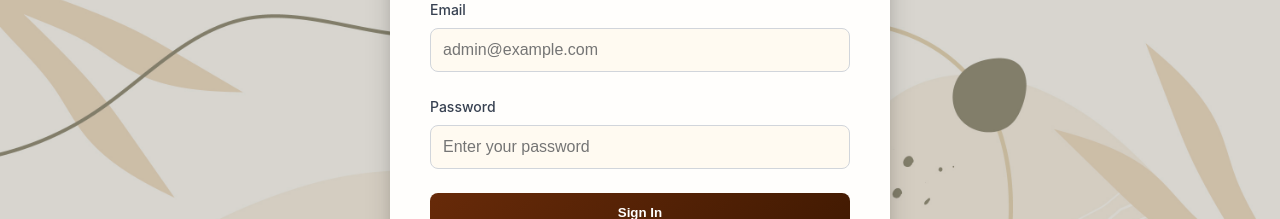
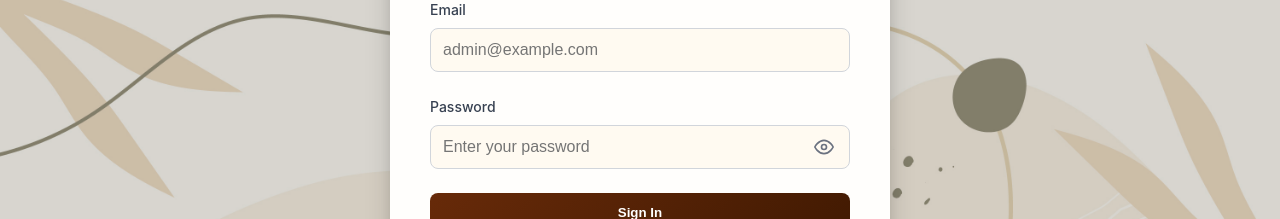
Before and after one commit to MahadiBapari/TheSporadicThinker, a Next.js app in the folder frontend/: page /admin/login in a window 1280 px wide. Shown: the part 339-558 px from the top of the page. Built offline with nearby package versions, Linux system fonts and the light colour scheme; no server answers.

Commit message:
Updated About and login ui

```diff
--- a/frontend/src/app/about/page.tsx
+++ b/frontend/src/app/about/page.tsx
@@ -82,12 +82,12 @@
                 <div className={styles.infoItem}>
                   <span className={styles.infoLabel}>Focus</span>
                   <span className={styles.infoValue}>
-                    Lifestyle • Reflection • Storytelling
+                     • Life • Love • Storytelling
                   </span>
                 </div>
                 <div className={styles.infoItem}>
                   <span className={styles.infoLabel}>Based in</span>
-                  <span className={styles.infoValue}>—</span>
+                  <span className={styles.infoValue}>Bangladesh</span>
                 </div>
               </div>
             </div>
--- a/frontend/src/app/admin/login/page.module.css
+++ b/frontend/src/app/admin/login/page.module.css
@@ -70,6 +70,7 @@
 .input {
   width: 100%;
   padding: 0.75rem;
+  padding-right: 3rem;
   color: #231000;
   background-color: rgb(255, 250, 241);
   border-radius: 0.5rem;
@@ -82,6 +83,36 @@
   outline: none;
   border-color: #421a02;
   box-shadow: 0 0 0 3px rgba(102, 126, 234, 0.1);
+}
+
+.passwordInputWrapper {
+  position: relative;
+  width: 100%;
+}
+
+.eyeButton {
+  position: absolute;
+  right: 0.75rem;
+  top: 50%;
+  transform: translateY(-50%);
+  background: none;
+  border: none;
+  cursor: pointer;
+  padding: 0.25rem;
+  display: flex;
+  align-items: center;
+  justify-content: center;
+  color: #6b7280;
+  transition: color 0.2s;
+}
+
+.eyeButton:hover {
+  color: #374151;
+}
+
+.eyeButton:focus {
+  outline: none;
+  color: #421a02;
 }
 
 .button {
--- a/frontend/src/app/admin/login/page.tsx
+++ b/frontend/src/app/admin/login/page.tsx
@@ -8,6 +8,7 @@
 export default function AdminLogin() {
   const [email, setEmail] = useState("");
   const [password, setPassword] = useState("");
+  const [showPassword, setShowPassword] = useState(false);
   const [error, setError] = useState("");
   const [loading, setLoading] = useState(false);
   const { login, isAuthenticated } = useAuth();
@@ -66,8 +67,9 @@
             <label htmlFor="password" className={styles.label}>
               Password
             </label>
+            <div className={styles.passwordInputWrapper}>
               <input
-              type="password"
+                type={showPassword ? "text" : "password"}
                 id="password"
                 value={password}
                 onChange={(e) => setPassword(e.target.value)}
@@ -75,6 +77,43 @@
                 className={styles.input}
                 placeholder="Enter your password"
               />
+              <button
+                type="button"
+                onClick={() => setShowPassword(!showPassword)}
+                className={styles.eyeButton}
+                aria-label={showPassword ? "Hide password" : "Show password"}
+              >
+                {showPassword ? (
+                  <svg
+                    width="20"
+                    height="20"
+                    viewBox="0 0 24 24"
+                    fill="none"
+                    stroke="currentColor"
+                    strokeWidth="2"
+                    strokeLinecap="round"
+                    strokeLinejoin="round"
+                  >
+                    <path d="M17.94 17.94A10.07 10.07 0 0 1 12 20c-7 0-11-8-11-8a18.45 18.45 0 0 1 5.06-5.94M9.9 4.24A9.12 9.12 0 0 1 12 4c7 0 11 8 11 8a18.5 18.5 0 0 1-2.16 3.19m-6.72-1.07a3 3 0 1 1-4.24-4.24" />
+                    <line x1="1" y1="1" x2="23" y2="23" />
+                  </svg>
+                ) : (
+                  <svg
+                    width="20"
+                    height="20"
+                    viewBox="0 0 24 24"
+                    fill="none"
+                    stroke="currentColor"
+                    strokeWidth="2"
+                    strokeLinecap="round"
+                    strokeLinejoin="round"
+                  >
+                    <path d="M1 12s4-8 11-8 11 8 11 8-4 8-11 8-11-8-11-8z" />
+                    <circle cx="12" cy="12" r="3" />
+                  </svg>
+                )}
+              </button>
+            </div>
           </div>
 
           <button
```
Lines whose indentation alone changed are shown as unchanged.
